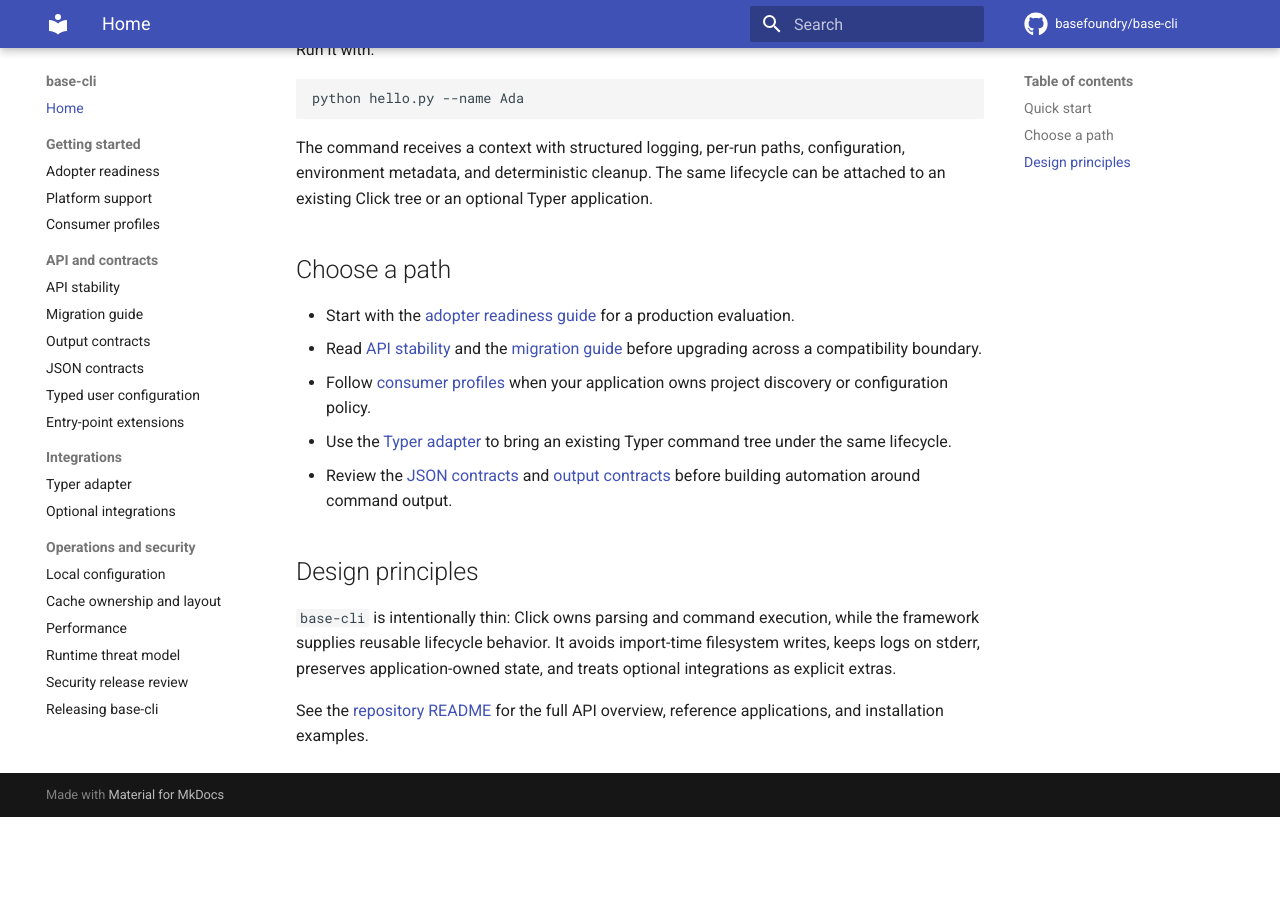
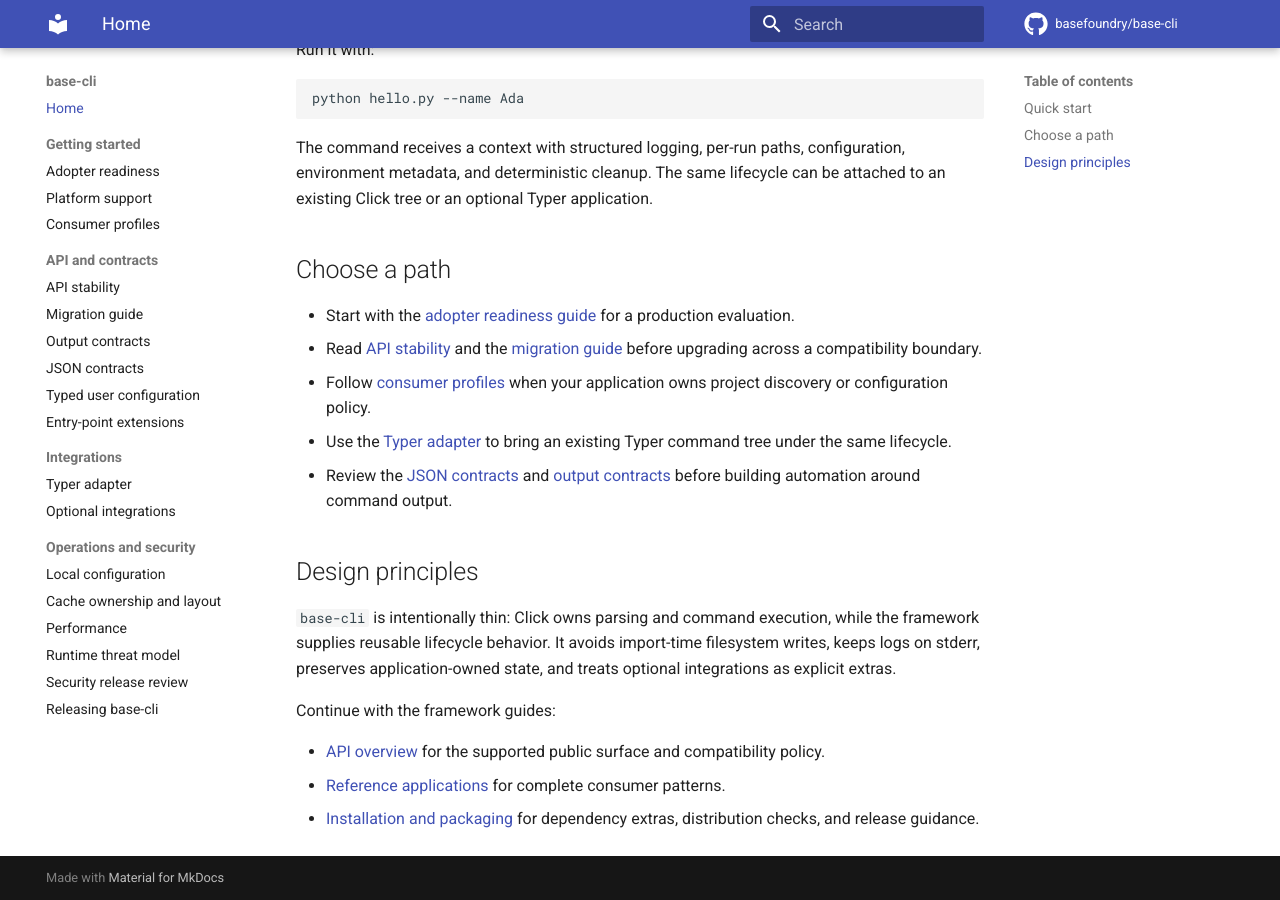
Before and after one commit to basefoundry/base-cli, an MkDocs documentation site: the page built from docs/index.md, in a window 1280 px wide and 900 px high, scrolled down 829 px. Built offline with MkDocs 1.6.1 and Material for MkDocs 9.7.7, drawn with Linux system fonts in a browser that asks for light colours; comment, search, counter and statistics services are not loaded; before the commit the page ends 1646 px from its top, so only the background shows below that.

Commit message:
Make documentation index self-contained (#133)
## Summary
- replace the GitHub README handoff with links to local framework guides
- keep API, examples, and packaging entry points discoverable from
docs/index.md

## Validation
- git diff --check
- python3 scripts/validate_docs.py

Closes #133

```diff
--- a/docs/index.md
+++ b/docs/index.md
@@ -67,5 +67,10 @@
 filesystem writes, keeps logs on stderr, preserves application-owned state,
 and treats optional integrations as explicit extras.
 
-See the [repository README](https://github.com/basefoundry/base-cli#readme) for
-the full API overview, reference applications, and installation examples.
+Continue with the framework guides:
+
+- [API overview](api-stability.md) for the supported public surface and
+  compatibility policy.
+- [Reference applications](../examples/) for complete consumer patterns.
+- [Installation and packaging](adopter-readiness.md) for dependency extras,
+  distribution checks, and release guidance.
```
